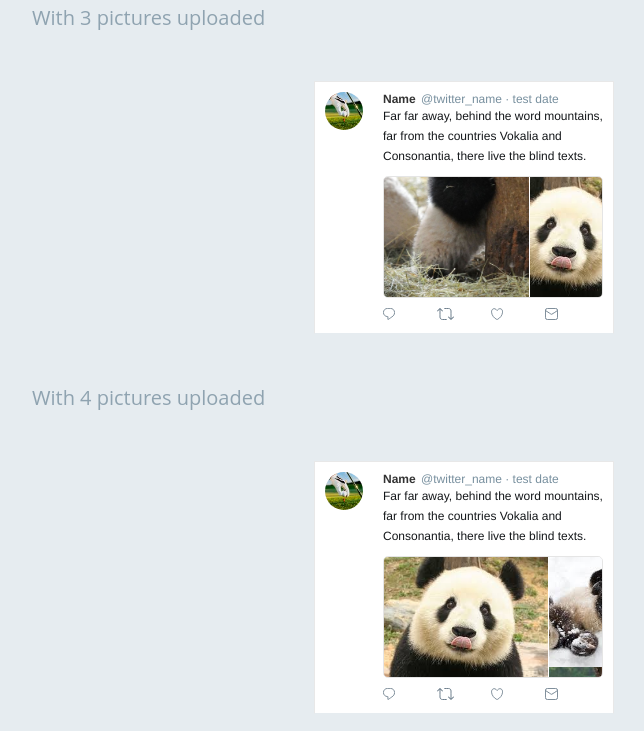
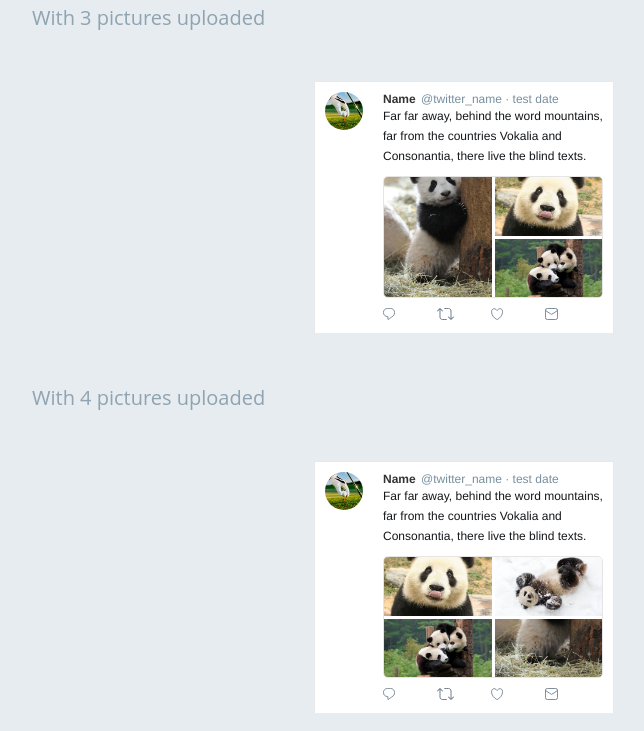
Before and after one commit to sophiestix/twitter-publish-preview, a website: page index.html in a window 1280 px wide. Shown: the part 3131-3862 px from the top of the page, without its empty margins (176-820 px from the left). Drawn offline with Linux system fonts and the light colour scheme.

Commit message:
style(mobile): gallery--3 and --4

```diff
--- a/index.html
+++ b/index.html
@@ -189,7 +189,7 @@
                                                     </div>
                                                     <div
                                                         class="twitter-gallery__item twitter-gallery__item3"
-                                                        style="background-image: url('img/4.jpeg')">
+                                                        style="background-image: url('img/2.jpeg')">
                                                     </div>
                                                 </div>
                                             </div>
@@ -474,7 +474,7 @@
                                                     </div>
                                                     <div
                                                         class="twitter-gallery__item twitter-gallery__item3"
-                                                        style="background-image: url('img/4.jpeg')">
+                                                        style="background-image: url('img/2.jpeg')">
                                                     </div>
                                                 </div>
                                             </div>
--- a/scss/partials/_preview-twitter.scss
+++ b/scss/partials/_preview-twitter.scss
@@ -219,32 +219,6 @@ $gallery-gutter: 5px;
                 }
             }
 
-            // &--2 {
-            //     width: 100%;
-            //     display: flex;
-            //     flex-direction: row;
-            //     flex-wrap: nowrap;
-
-            //     .twitter-gallery__item {
-            //         width: 100%;
-            //         height: 200px;
-            //     }
-
-            //     .preview-twitter--mobile & {
-            //         width: 100%;
-            //         height: 100%;
-            //         // align-items: flex-end;
-            //         // background-position: bottom;
-
-            //         .twitter-gallery {
-            //             &--item {
-            //                 // width: 50%;
-            //                 // background-position: bottom;
-            //             }
-            //         }
-            //     }
-            // }
-
             &--2 {
                 height: 200px;
                 position: relative;
@@ -264,6 +238,14 @@ $gallery-gutter: 5px;
                         right: 0;
                     }
                 }
+
+                .preview-twitter--mobile & {
+                    .twitter-gallery {
+                        &__item {
+                            width: calc(100% /2 - 1.5px);
+                        }
+                    }
+                }
             }
 
             &--3 {
@@ -281,25 +263,43 @@ $gallery-gutter: 5px;
                     &__item1 {
                         width: 66.7%;
                         height: 100%;
-                        margin: 0 1px 0 0;
+                        left: 0;
+                        // margin: 0 1px 0 0;
                     }
 
                     &__item2 {
                         width: calc(100% / 3 - 1px);
-                        height: 50%;
+                        height: calc(100% / 2 - 0.5px);
                         top: 0;
-                        bottom: 50%;
+                        // bottom: 50%;
                         right: 0;
-                        margin: 0 0 1px 0;
+                        // margin: 0 0 1px 0;
                     }
 
                     &__item3 {
-                        width: calc(100% /3 - 1px);
-                        height: 50%;
-                        top: 50%;
+                        width: calc(100% / 3 - 1px);
+                        height: calc(100% / 2 - 0.5px);
+                        // top: 50%;
                         bottom: 0;
                         right: 0;
                     }
+
+
+                }
+                .preview-twitter--mobile & {
+                    height: 120px;
+
+                    .twitter-gallery {
+                        &__item {
+                            width: calc(100% /2 - 1.5px);
+                            height: 100%;
+                        }
+
+                        &__item2, &__item3{
+                            height: calc(100% /2 - 1.5px);
+                        }
+                    }
+
                 }
             }
 
@@ -353,6 +353,35 @@ $gallery-gutter: 5px;
                         margin: 1px 0 0 0;
                     }
                 }
+
+                .preview-twitter--mobile & {
+                    height: 120px;
+
+                    .twitter-gallery {
+                        &__item {
+                            width: calc(100% /2 - 1.5px);
+                            height: calc(100% /2 - 1.5px);
+                            margin: 0;
+                        }
+
+                        &__item2 {
+                            right: 0;
+                            // margin: 0 0 0 1.5px;
+                        }
+
+                        &__item3 {
+                            top: calc(100% /2 + 1.5px);
+                            bottom: 0;
+                            left: 0;
+                        }
+
+                        &__item4 {
+                            top: calc(100% /2 + 1.5px);
+                            bottom: 0;
+                            right: 0;
+                        }
+                    }
+                }
             }
         }
     }
```
Also changed, not shown: css/index.css, 1 other file.
